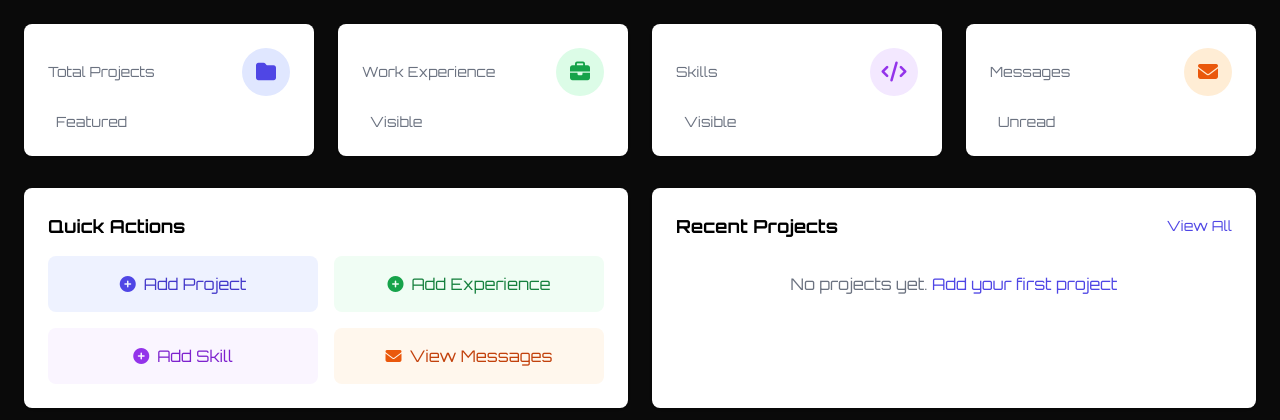
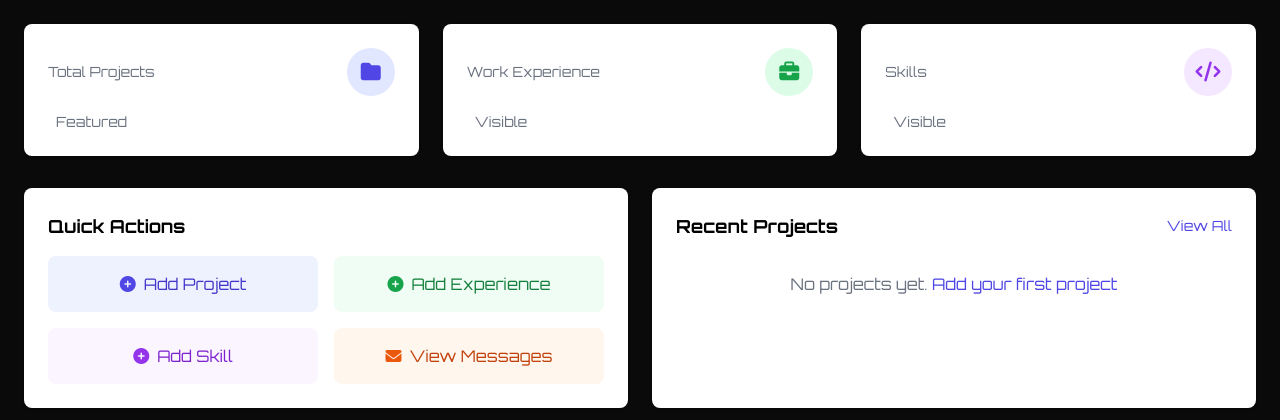
Before and after one commit to harshitraj33/Portpro, a Django app: template templates/admin/admin_dashboard.html in a window 1280 px wide. Shown: the part 130-550 px from the top of the page. Run offline with Django 5.2, Linux system fonts and the light colour scheme; the template is opened without the code that fills it, so the values that code supplies are empty; some libraries are stand-ins or nearby versions.

Commit message:
admin panel

```diff
--- a/templates/admin/admin_dashboard.html
+++ b/templates/admin/admin_dashboard.html
@@ -4,7 +4,7 @@
 {% block header %}Dashboard{% endblock %}
 
 {% block admin_content %}
-<div class="grid grid-cols-1 md:grid-cols-2 lg:grid-cols-4 gap-6 mb-8">
+<div class="grid grid-cols-1 md:grid-cols-3 gap-6 mb-8">
     <div class="bg-white rounded-lg shadow p-6">
         <div class="flex items-center justify-between">
             <div>
@@ -53,21 +53,6 @@
         </div>
     </div>
 
-    <div class="bg-white rounded-lg shadow p-6">
-        <div class="flex items-center justify-between">
-            <div>
-                <p class="text-sm font-medium text-gray-500">Messages</p>
-                <p class="text-3xl font-bold text-orange-600">{{ total_messages }}</p>
-            </div>
-            <div class="w-12 h-12 rounded-full bg-orange-100 flex items-center justify-center">
-                <i class="fas fa-envelope text-orange-600 text-xl"></i>
-            </div>
-        </div>
-        <div class="mt-4 flex items-center text-sm">
-            <span class="text-red-600 font-medium">{{ unread_messages }}</span>
-            <span class="text-gray-500 ml-2">Unread</span>
-        </div>
-    </div>
 </div>
 
 <div class="grid grid-cols-1 lg:grid-cols-2 gap-6">
```
